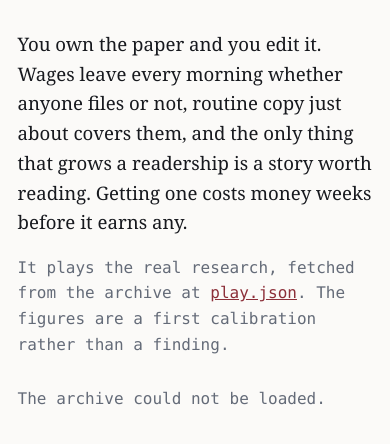
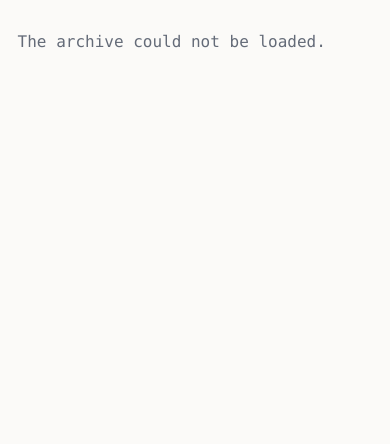
Before and after one commit to mholzi/news-tycoon-game, a website built with Vite: page index.html in a window 390 px wide. Built offline with nearby package versions, Linux system fonts and the light colour scheme; no server answers.

Commit message:
fix: the paper opens on the masthead, not on an explanation (#19)
Screenshots of the phone layout showed an introduction taking the top half of
the first screen, above the masthead, on every visit. It was written for the
loading state and never went away once the archive arrived, so a player opened
a newspaper and read an essay about the newspaper.

Removed rather than hidden, at Markus' call. What the lede described is what
the game teaches by being played.

The calibration caveat it carried — that the figures are a starting point and
not research — was worth keeping, so it moved to the README rather than being
dropped. Stating that plainly because deleting an honest disclaimer to win half
a screen would have been a bad trade made quietly.

The guard asserts the masthead is what you see first, not that any particular
sentence is absent: a wording change should not turn this test green while the
problem is still there. Nothing caught this before because every element that
should have failed was, technically, in the viewport.

Co-authored-by: Claude <claude@anthropic.com>

```diff
--- a/index.html
+++ b/index.html
@@ -12,21 +12,21 @@
   </head>
   <body>
     <main class="page">
-      <!-- No `<h1>` here any more. The page's one heading is `#mast-name` in
-           the masthead, written from PAPER_NAME, so the paper is named in one
-           place. This section is what shows while the archive is loading. -->
-      <section class="stack">
-        <p class="lede">
-          You own the paper and you edit it. Wages leave every morning whether anyone files or
-          not, routine copy just about covers them, and the only thing that grows a readership is
-          a story worth reading. Getting one costs money weeks before it earns any.
-        </p>
-        <p class="meta">
-          It plays the real research, fetched from the archive at
-          <a href="https://news-tycoon.vercel.app/play.json">play.json</a>. The figures are a
-          first calibration rather than a finding.
-        </p>
-      </section>
+      <!--
+        No heading and no explanation here.
+
+        This used to hold an `<h1>` and two paragraphs explaining the game. The
+        heading went when the masthead arrived. The paragraphs went when
+        screenshots of the phone layout showed them taking the top half of the
+        first screen, above the masthead, permanently — they were written as a
+        loading-state introduction and never went away once the paper did. You
+        opened a newspaper and read an essay about the newspaper.
+
+        The page's one heading is `#mast-name`, written from PAPER_NAME. What
+        the lede used to say is what the game teaches by being played, and the
+        note about the calibration lives in the README where it does not cost a
+        player half a screen.
+      -->
 
       <!-- Three states before the game exists at all: the archive is fetched, so
            it can fail to arrive or turn up empty. -->
```
Also changed, not shown: tests/e2e/phone.mobile.spec.ts (+25 -0 lines), README.md.
